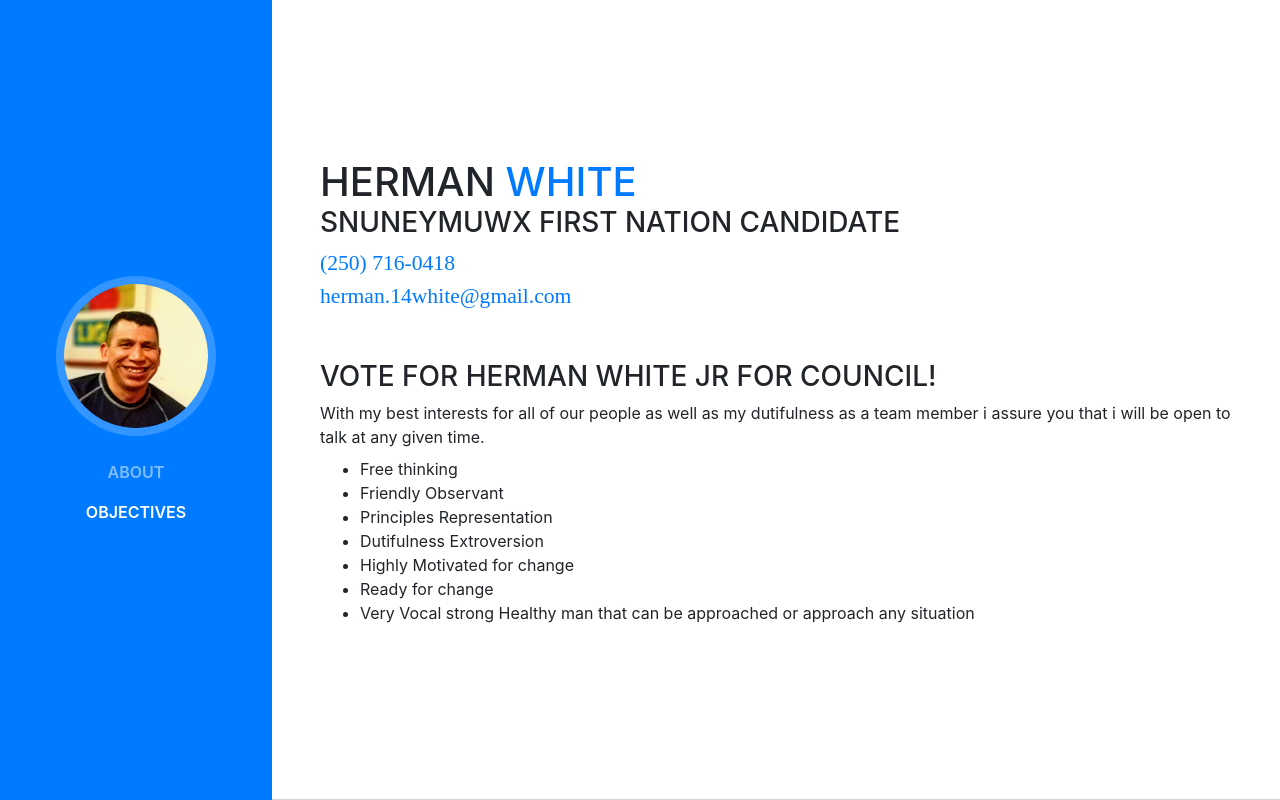
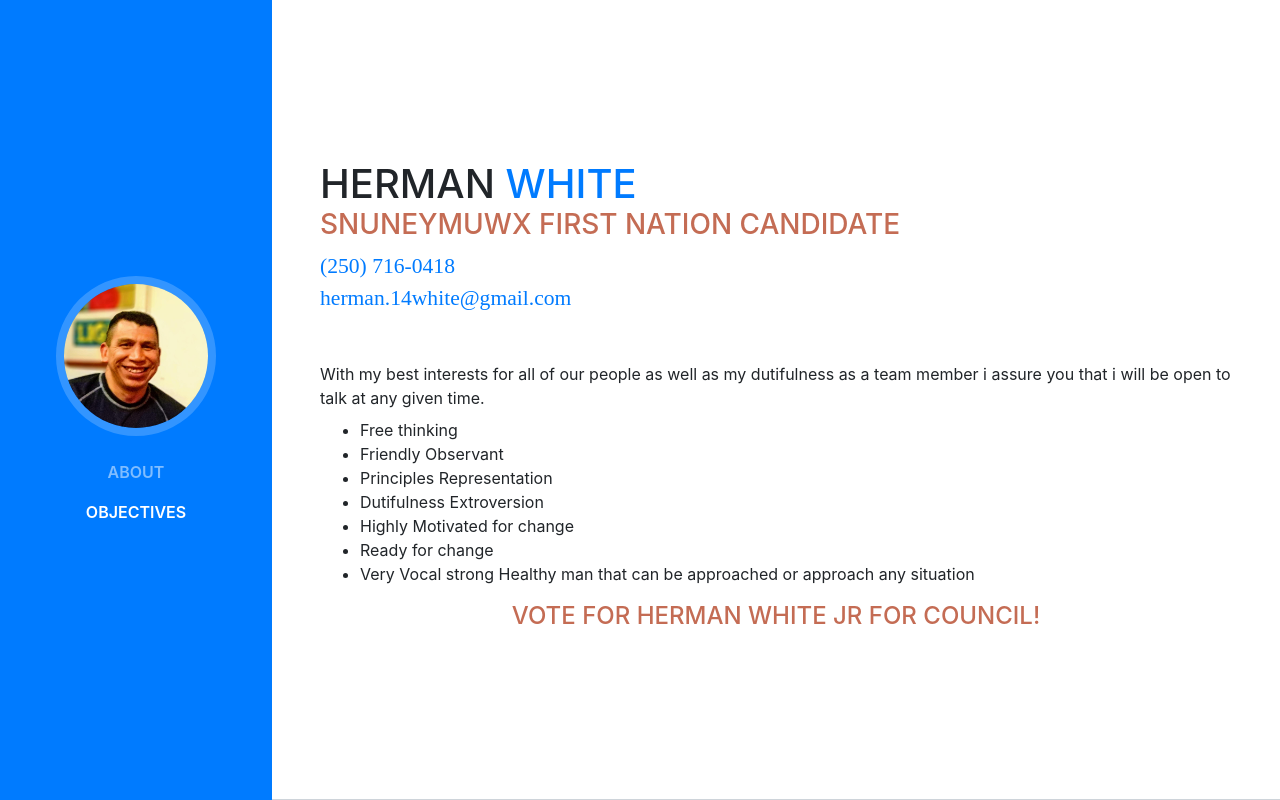
Before and after one commit to hermanwhite/hermanwhite.github.io, a website with bundled scripts: page index.html in a window 1280 px wide. Shown: the top 800 px of the page. Built offline with nearby package versions, Linux system fonts and the light colour scheme; a web font is replaced by a local one.

Commit message:
Style change

```diff
--- a/index.html
+++ b/index.html
@@ -73,12 +73,9 @@
           <h1 class="mb-0">Herman
             <span class="text-primary">White</span>
           </h1>
-          <h3>Snuneymuwx First Nation Candidate</h3>
+          <h3 style="color: #c46c54;">Snuneymuwx First Nation Candidate</h3>
           <div class="subheading text-primary">(250) 716-0418</div>
           <div class="subheading text-primary mb-5">herman.14white@gmail.com</div>
-          <h3>
-            Vote for Herman White Jr for council!
-          </h3>
           <p class="mb-2">
             With my best interests for all of our people as well as my dutifulness as a team member i assure you that i will be open to talk at any given time.
           </p>
@@ -105,6 +102,9 @@
               Very Vocal strong Healthy man that can be approached or approach any situation
             </li>
           </ul>
+          <h4 style="text-align: center; color: #c46c54;">
+            Vote for Herman White Jr for council!
+          </h4>
           <ul class="list-inline list-social-icons mb-0" style="display:none">
             <li class="list-inline-item">
               <a href="#">
--- a/scss/_variables.scss
+++ b/scss/_variables.scss
@@ -25,7 +25,8 @@ $green:   #28a745 !default;
 $teal:    #20c997 !default;
 $cyan:    #17a2b8 !default;
 
-$primary:       $gray-600 !default;
+//$primary:       $gray-600 !default;
+$primary:       #a19f81 !default;
 $secondary:     $gray-600 !default;
 $success:       $green !default;
 $info:          $cyan !default;
```
Also changed, not shown: css/resume.css, css/resume.min.css.
